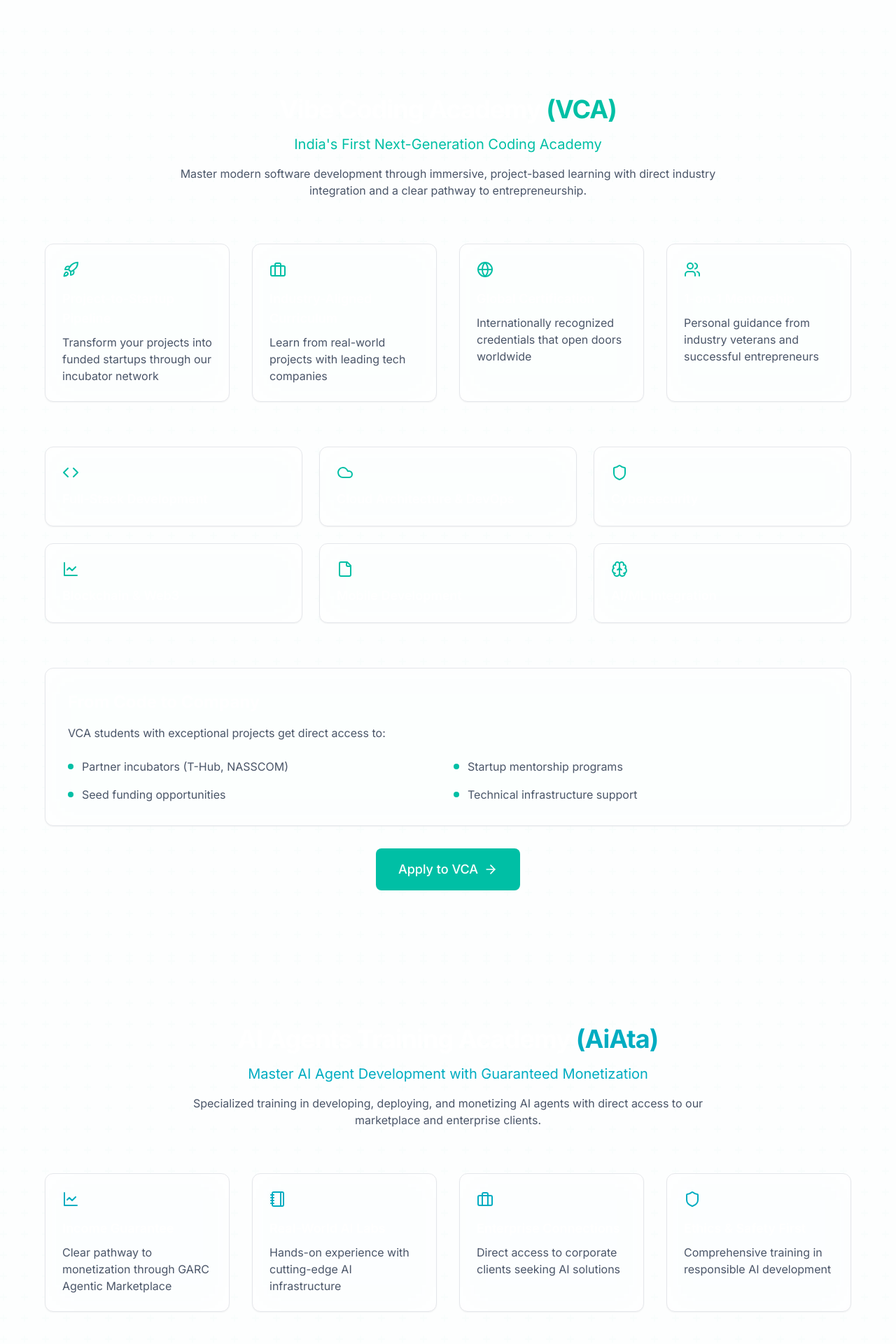
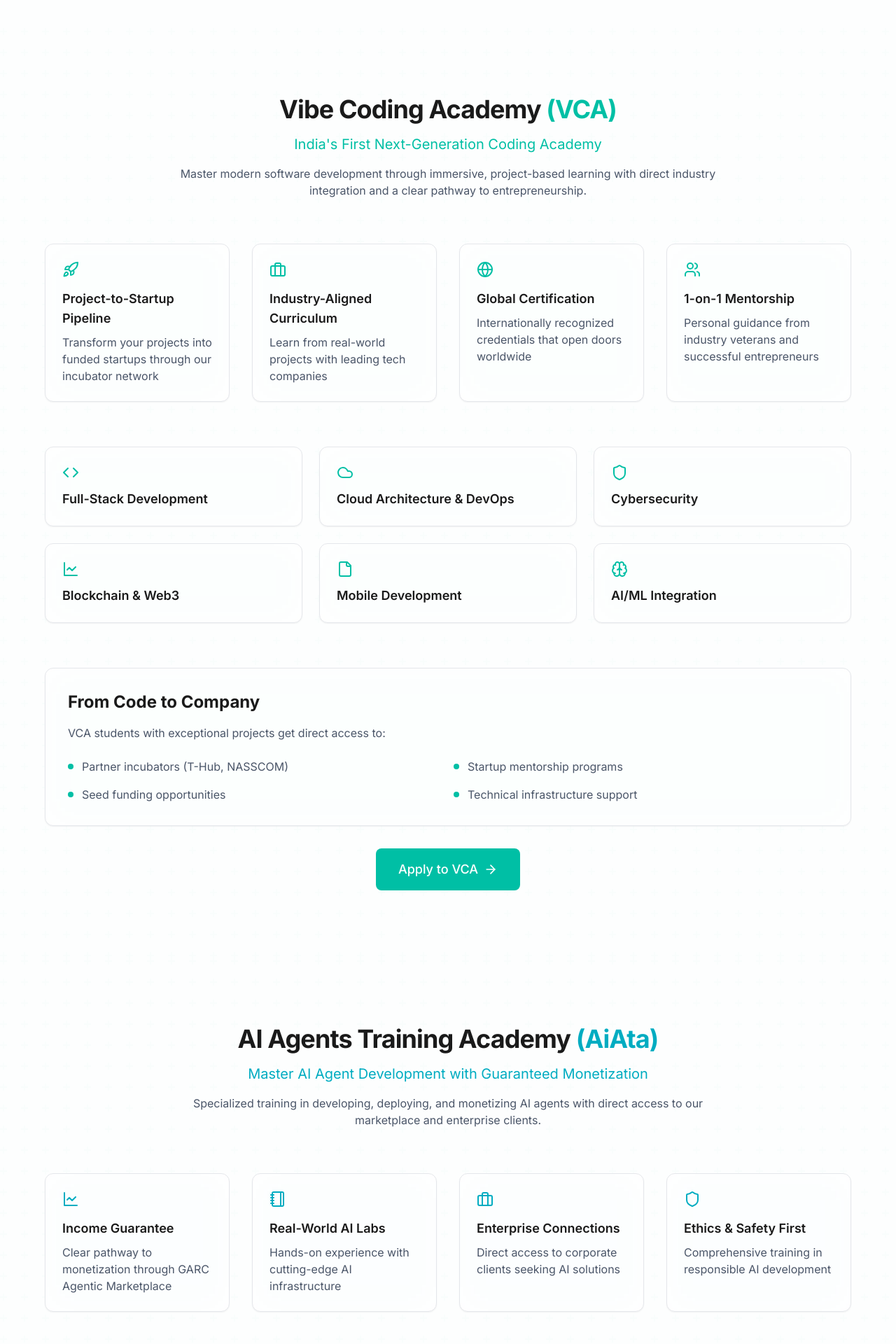
Before and after one commit to RaupscZAN/GARC-2, a React (Vite) app: page /academies in a window 1280 px wide. Shown: the part 800-2720 px from the top of the page at 70% size. Built offline with nearby package versions, Linux system fonts and the light colour scheme.

Commit message:
Update Academies page theme consistency

```diff
--- a/src/pages/Academies.tsx
+++ b/src/pages/Academies.tsx
@@ -23,7 +23,7 @@ const Academies: React.FC = () => {
       <Section className="pt-32 pb-16">
         <div className="text-center max-w-4xl mx-auto">
           <h1 className="heading-xl mb-6">
-            <span className="text-white">World-Class AI & Technology </span>
+            <span className="text-app-text">World-Class AI & Technology </span>
             <span className="text-primary">Education</span>
           </h1>
           <p className="text-xl text-app-text-muted mb-8">
@@ -64,7 +64,7 @@ const Academies: React.FC = () => {
         <div className="max-w-6xl mx-auto">
           <div className="text-center mb-16">
             <h2 className="heading-lg mb-4">
-              <span className="text-white">Vibe Coding Academy </span>
+              <span className="text-app-text">Vibe Coding Academy </span>
               <span className="text-primary">(VCA)</span>
             </h2>
             <p className="text-xl text-primary mb-4">India's First Next-Generation Coding Academy</p>
@@ -100,7 +100,7 @@ const Academies: React.FC = () => {
             ].map((feature, index) => (
               <Card key={index} className="p-6" glowColor="primary">
                 <div className="text-primary mb-4">{feature.icon}</div>
-                <h3 className="text-lg font-semibold text-white mb-2">{feature.title}</h3>
+                <h3 className="text-lg font-semibold text-app-text mb-2">{feature.title}</h3>
                 <p className="text-app-text-muted">{feature.description}</p>
               </Card>
             ))}
@@ -118,14 +118,14 @@ const Academies: React.FC = () => {
             ].map((program, index) => (
               <Card key={index} className="p-6" glowColor="primary">
                 <div className="text-primary mb-3">{program.icon}</div>
-                <h3 className="text-lg font-semibold text-white">{program.title}</h3>
+                <h3 className="text-lg font-semibold text-app-text">{program.title}</h3>
               </Card>
             ))}
           </div>
 
           {/* Value Proposition */}
           <Card className="p-8 mb-8" glowColor="primary">
-            <h3 className="text-2xl font-bold text-white mb-4">From Code to Company</h3>
+            <h3 className="text-2xl font-bold text-app-text mb-4">From Code to Company</h3>
             <p className="text-app-text-muted mb-6">VCA students with exceptional projects get direct access to:</p>
             <ul className="grid grid-cols-1 md:grid-cols-2 gap-4">
               <li className="flex items-center gap-3 text-app-text-muted">
@@ -166,7 +166,7 @@ const Academies: React.FC = () => {
         <div className="max-w-6xl mx-auto">
           <div className="text-center mb-16">
             <h2 className="heading-lg mb-4">
-              <span className="text-white">AI Agents Training Academy </span>
+              <span className="text-app-text">AI Agents Training Academy </span>
               <span className="text-secondary">(AiAta)</span>
             </h2>
             <p className="text-xl text-secondary mb-4">Master AI Agent Development with Guaranteed Monetization</p>
@@ -202,7 +202,7 @@ const Academies: React.FC = () => {
             ].map((feature, index) => (
               <Card key={index} className="p-6" glowColor="secondary">
                 <div className="text-secondary mb-4">{feature.icon}</div>
-                <h3 className="text-lg font-semibold text-white mb-2">{feature.title}</h3>
+                <h3 className="text-lg font-semibold text-app-text mb-2">{feature.title}</h3>
                 <p className="text-app-text-muted">{feature.description}</p>
               </Card>
             ))}
@@ -219,14 +219,14 @@ const Academies: React.FC = () => {
             ].map((specialization, index) => (
               <Card key={index} className="p-6" glowColor="secondary">
                 <div className="text-secondary mb-3">{specialization.icon}</div>
-                <h3 className="text-lg font-semibold text-white">{specialization.title}</h3>
+                <h3 className="text-lg font-semibold text-app-text">{specialization.title}</h3>
               </Card>
             ))}
           </div>
 
           {/* Monetization Promise */}
           <Card className="p-8 mb-8" glowColor="secondary">
-            <h3 className="text-2xl font-bold text-white mb-4">Your AI Agents, Your Revenue</h3>
+            <h3 className="text-2xl font-bold text-app-text mb-4">Your AI Agents, Your Revenue</h3>
             <div className="grid grid-cols-1 md:grid-cols-2 gap-4">
               <div className="flex items-center gap-3">
                 <div className="w-2 h-2 rounded-full bg-secondary"></div>
@@ -265,7 +265,7 @@ const Academies: React.FC = () => {
       <Section className="bg-surface/30">
         <div className="max-w-6xl mx-auto">
           <h2 className="heading-lg text-center mb-12">
-            <span className="text-white">Which Academy is </span>
+            <span className="text-app-text">Which Academy is </span>
             <span className="text-accent">Right for You?</span>
           </h2>
 
@@ -276,28 +276,28 @@ const Academies: React.FC = () => {
                 <li className="flex items-start gap-3">
                   <div className="w-2 h-2 rounded-full bg-primary mt-2"></div>
                   <div>
-                    <strong className="text-white">Perfect for:</strong>
+                    <strong className="text-app-text">Perfect for:</strong>
                     <p className="text-app-text-muted">Aspiring full-stack developers and tech entrepreneurs</p>
                   </div>
                 </li>
                 <li className="flex items-start gap-3">
                   <div className="w-2 h-2 rounded-full bg-primary mt-2"></div>
                   <div>
-                    <strong className="text-white">Duration:</strong>
+                    <strong className="text-app-text">Duration:</strong>
                     <p className="text-app-text-muted">6-12 months intensive</p>
                   </div>
                 </li>
                 <li className="flex items-start gap-3">
                   <div className="w-2 h-2 rounded-full bg-primary mt-2"></div>
                   <div>
-                    <strong className="text-white">Outcome:</strong>
+                    <strong className="text-app-text">Outcome:</strong>
                     <p className="text-app-text-muted">Job-ready skills + startup opportunities</p>
                   </div>
                 </li>
                 <li className="flex items-start gap-3">
                   <div className="w-2 h-2 rounded-full bg-primary mt-2"></div>
                   <div>
-                    <strong className="text-white">Focus:</strong>
+                    <strong className="text-app-text">Focus:</strong>
                     <p className="text-app-text-muted">Modern software development</p>
                   </div>
                 </li>
@@ -310,28 +310,28 @@ const Academies: React.FC = () => {
                 <li className="flex items-start gap-3">
                   <div className="w-2 h-2 rounded-full bg-secondary mt-2"></div>
                   <div>
-                    <strong className="text-white">Perfect for:</strong>
+                    <strong className="text-app-text">Perfect for:</strong>
                     <p className="text-app-text-muted">AI enthusiasts and future AI entrepreneurs</p>
                   </div>
                 </li>
                 <li className="flex items-start gap-3">
                   <div className="w-2 h-2 rounded-full bg-secondary mt-2"></div>
                   <div>
-                    <strong className="text-white">Duration:</strong>
+                    <strong className="text-app-text">Duration:</strong>
                     <p className="text-app-text-muted">8-14 months comprehensive</p>
                   </div>
                 </li>
                 <li className="flex items-start gap-3">
                   <div className="w-2 h-2 rounded-full bg-secondary mt-2"></div>
                   <div>
-                    <strong className="text-white">Outcome:</strong>
+                    <strong className="text-app-text">Outcome:</strong>
                     <p className="text-app-text-muted">AI expertise + monetization channels</p>
                   </div>
                 </li>
                 <li className="flex items-start gap-3">
                   <div className="w-2 h-2 rounded-full bg-secondary mt-2"></div>
                   <div>
-                    <strong className="text-white">Focus:</strong>
+                    <strong className="text-app-text">Focus:</strong>
                     <p className="text-app-text-muted">AI agent development</p>
                   </div>
                 </li>
```
